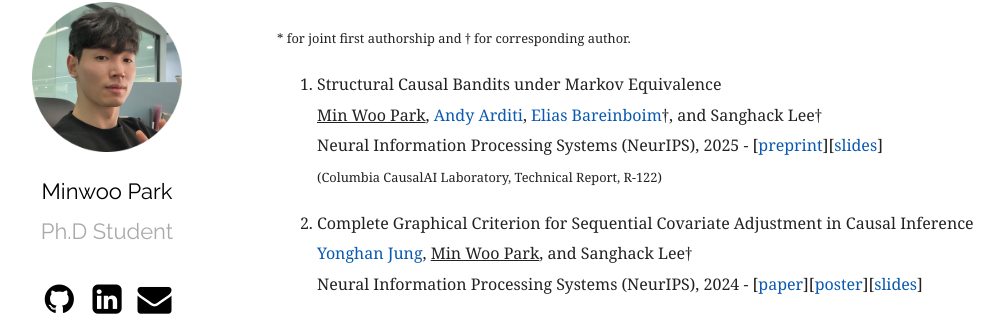
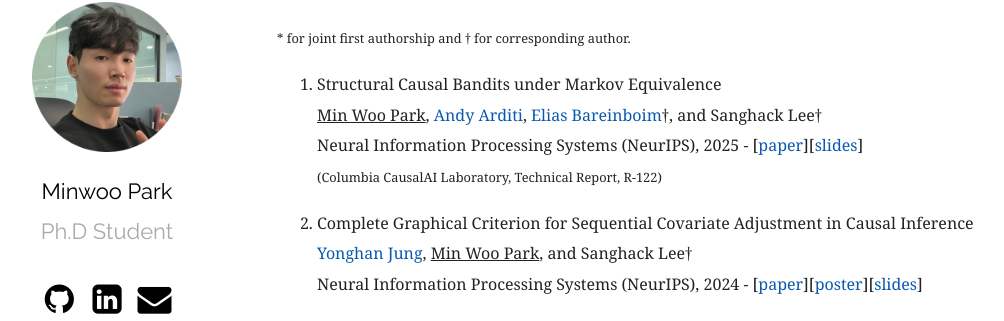
Before and after one commit to MinwooPark96/minwoopark96.github.com, a Jekyll site: the page built from index.md, in a window 1280 px wide and 900 px high, scrolled down 561 px. Shown: the part 126-447 px from the top of the window, without its empty margins (78-1082 px from the left). Built offline with Jekyll 4.4.1, drawn with Linux system fonts in a browser that asks for light colours.

Commit message:
Neurips link

```diff
--- a/index.md
+++ b/index.md
@@ -26,7 +26,7 @@ Department of Mathematics and Statistics, Sejong University (2016  - 2022) <br/>
 
 1. Structural Causal Bandits under Markov Equivalence <br/>
 <ins>Min Woo Park</ins>, [Andy Arditi](https://andyrdt.com/), [Elias Bareinboim](https://causalai.net/)†, and Sanghack Lee† <br/>
-Neural Information Processing Systems (NeurIPS), 2025 - [[preprint](https://causalai.net/r122.pdf)][[slides](https://minwoopark96.github.io/present/tech122.pdf)]<br/> <small>(Columbia CausalAI Laboratory, Technical Report, R-122)</small>
+Neural Information Processing Systems (NeurIPS), 2025 - [[paper](https://openreview.net/pdf?id=3aFwsZxM5H)][[slides](https://minwoopark96.github.io/present/tech122.pdf)]<br/> <small>(Columbia CausalAI Laboratory, Technical Report, R-122)</small>
 
 2. Complete Graphical Criterion for Sequential Covariate Adjustment in Causal Inference <br/>
 [Yonghan Jung](https://yonghanjung.me/), <ins>Min Woo Park</ins>, and Sanghack Lee†
```
